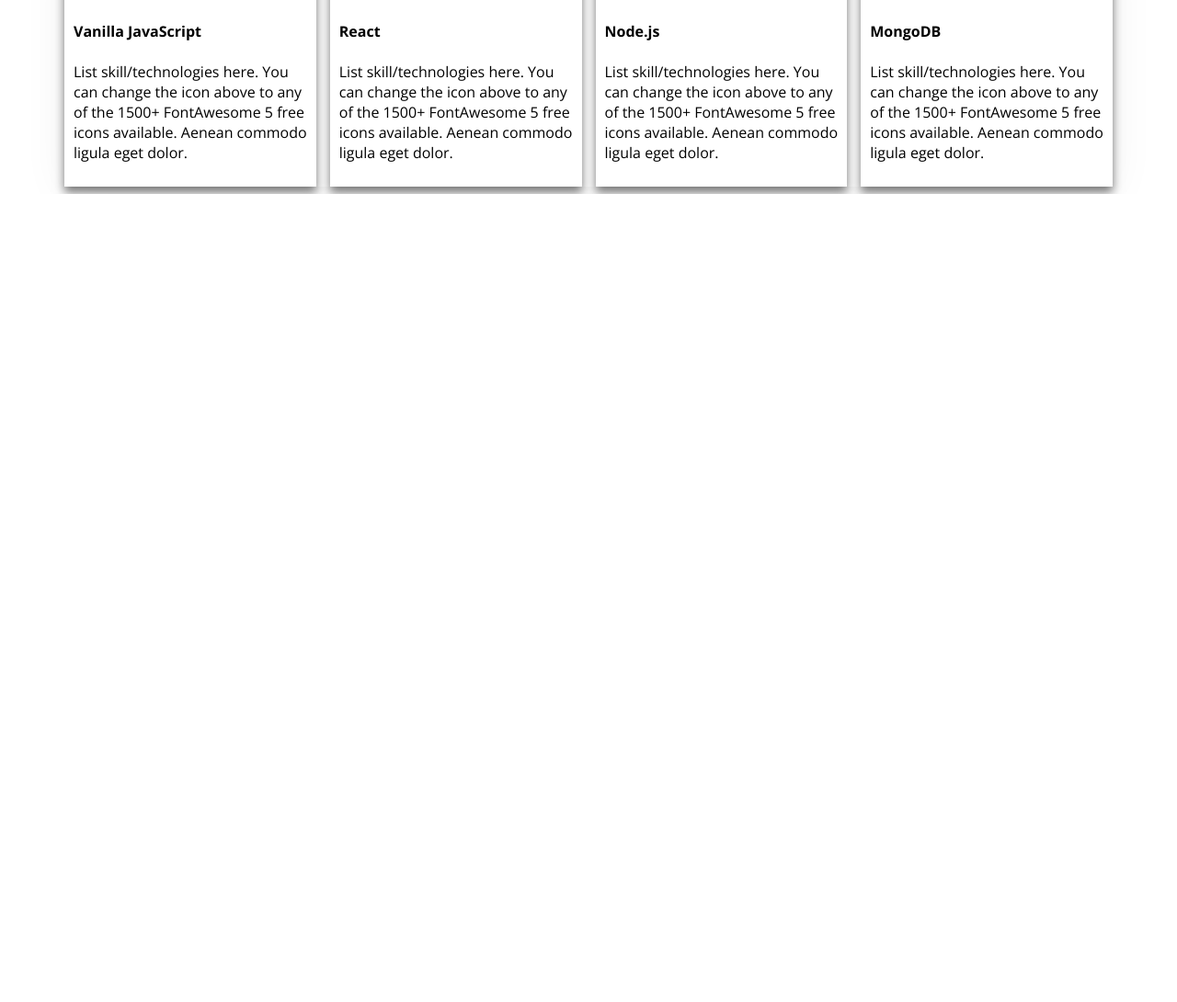
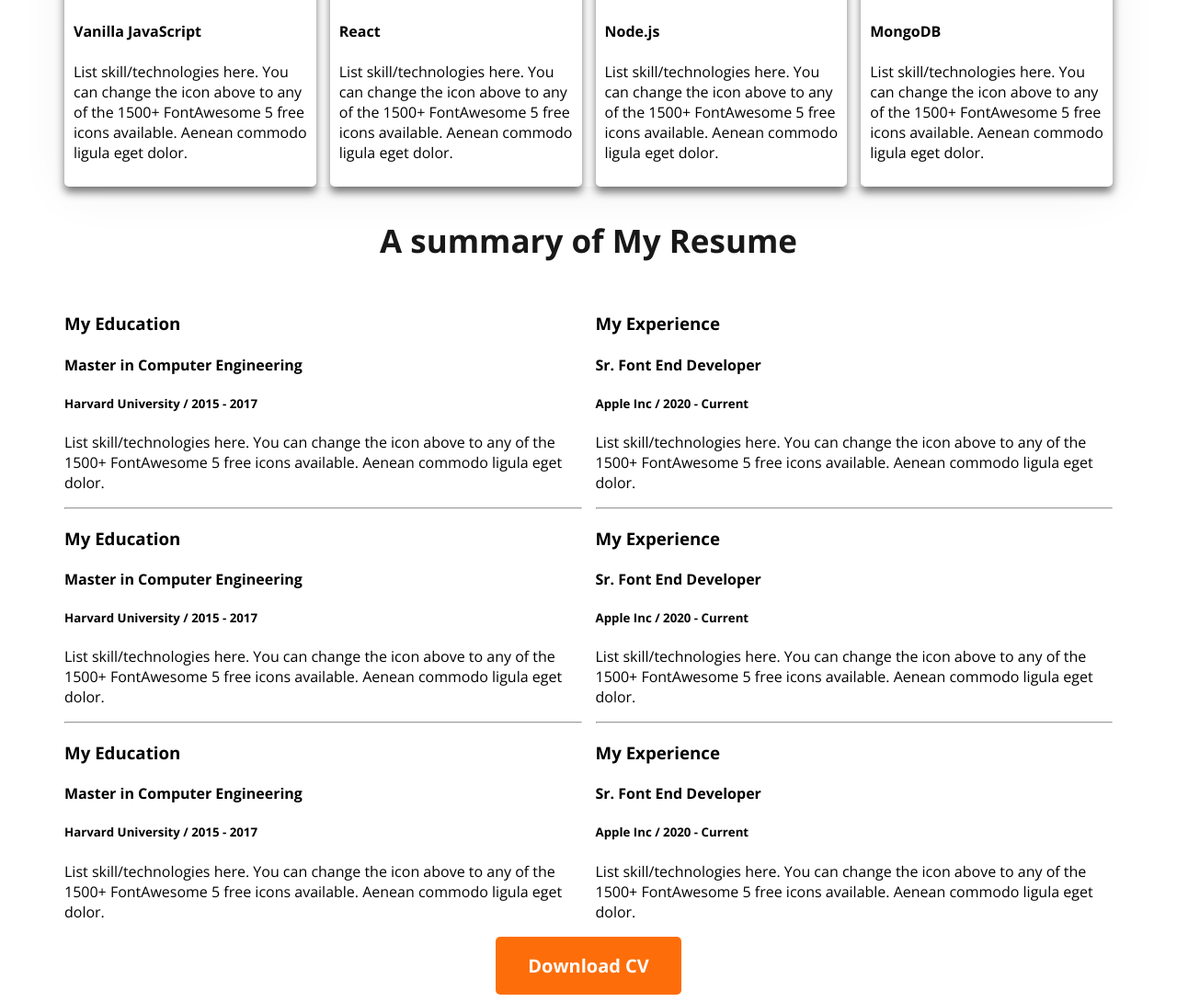
Before and after one commit to Rashadul89/webportfolio, a plain HTML site: page index.html in a window 1280 px wide. Shown: the part 1978-3068 px from the top of the page at 92% size. Before the commit the page ends 2189 px from the top, so only its background shows below. Drawn offline with nearby package versions, Linux system fonts and the light colour scheme.

Commit message:
adding experience section

```diff
--- a/index.html
+++ b/index.html
@@ -107,6 +107,65 @@
                 </div>
             </div>
         </section>
+        <section>
+            <h3 class="head-contents">A summary of My Resume</h3>
+            <div class="eduexeper">
+                <div>
+                    <div>
+                        <h3>My Education</h3>
+                        <h4>Master in Computer Engineering</h4>
+                        <h5>Harvard University / 2015 - 2017</h5>
+                        <p>List skill/technologies here. You can change the icon above
+                            to any of the 1500+ FontAwesome 5 free icons available. Aenean commodo ligula eget dolor.</p>
+                    </div>
+                    <hr>
+                    <div>
+                        <h3>My Education</h3>
+                        <h4>Master in Computer Engineering</h4>
+                        <h5>Harvard University / 2015 - 2017</h5>
+                        <p>List skill/technologies here. You can change the icon above
+                            to any of the 1500+ FontAwesome 5 free icons available. Aenean commodo ligula eget dolor.</p>
+                    </div>
+                    <hr>
+                    <div>
+                        <h3>My Education</h3>
+                        <h4>Master in Computer Engineering</h4>
+                        <h5>Harvard University / 2015 - 2017</h5>
+                        <p>List skill/technologies here. You can change the icon above
+                            to any of the 1500+ FontAwesome 5 free icons available. Aenean commodo ligula eget dolor.</p>
+                    </div>
+                </div>
+                <div>
+                    <div>
+                        <h3>My Experience</h3>
+                        <h4>Sr. Font End Developer</h4>
+                        <h5>Apple Inc / 2020 - Current</h5>
+                        <p>List skill/technologies here. You can change the icon above
+                            to any of the 1500+ FontAwesome 5 free icons available. Aenean commodo ligula eget dolor.</p>
+                    </div>
+                    <hr>
+                    <div>
+                        <h3>My Experience</h3>
+                        <h4>Sr. Font End Developer</h4>
+                        <h5>Apple Inc / 2020 - Current</h5>
+                        <p>List skill/technologies here. You can change the icon above
+                            to any of the 1500+ FontAwesome 5 free icons available. Aenean commodo ligula eget dolor.</p>
+                    </div>
+                    <hr>
+                    <div>
+                        <h3>My Experience</h3>
+                        <h4>Sr. Font End Developer</h4>
+                        <h5>Apple Inc / 2020 - Current</h5>
+                        <p>List skill/technologies here. You can change the icon above
+                            to any of the 1500+ FontAwesome 5 free icons available. Aenean commodo ligula eget dolor.</p>
+                    </div>
+                </div>
+            </div>
+            <div class="downlaodcv">
+                <button class="btn-primary">Download CV</button>
+            </div>
+
+        </section>
     </main>
     <footer>
 
--- a/style/style.css
+++ b/style/style.css
@@ -32,7 +32,10 @@
     border: none;
     cursor: pointer;
 }
-
+.downlaodcv{
+    display: flex;
+    justify-content: center;
+}
 .nav-title {
     font-weight: 800;
     font-size: 45px;
@@ -182,24 +185,17 @@
     display: flex;
     gap: 15px;
     box-shadow: 0px 6px 50px 0px rgba(0, 0, 0, 0.06);
-    border-radius: 5px;
+
 
 }
 
-.vanilla {
+.vanilla, .mongo, .node, .react {
     background: rgb(255, 255, 255);
     padding: 10px;
     box-shadow: 0px 6px 10px 0px rgb(117, 117, 117);
-}
-.react{
-    box-shadow: 0px 6px 10px 0px rgb(117, 117, 117);
-    padding: 10px;
-}
-.node{
-    box-shadow: 0px 6px 10px 0px rgb(117, 117, 117);
-    padding: 10px;
-}
-.mongo{
-    box-shadow: 0px 6px 10px 0px rgb(117, 117, 117);
-    padding: 10px;
-}
+    border-radius: 5px;
+    }
+    .eduexeper{
+        display: flex;
+        gap: 15px;
+    }
```
